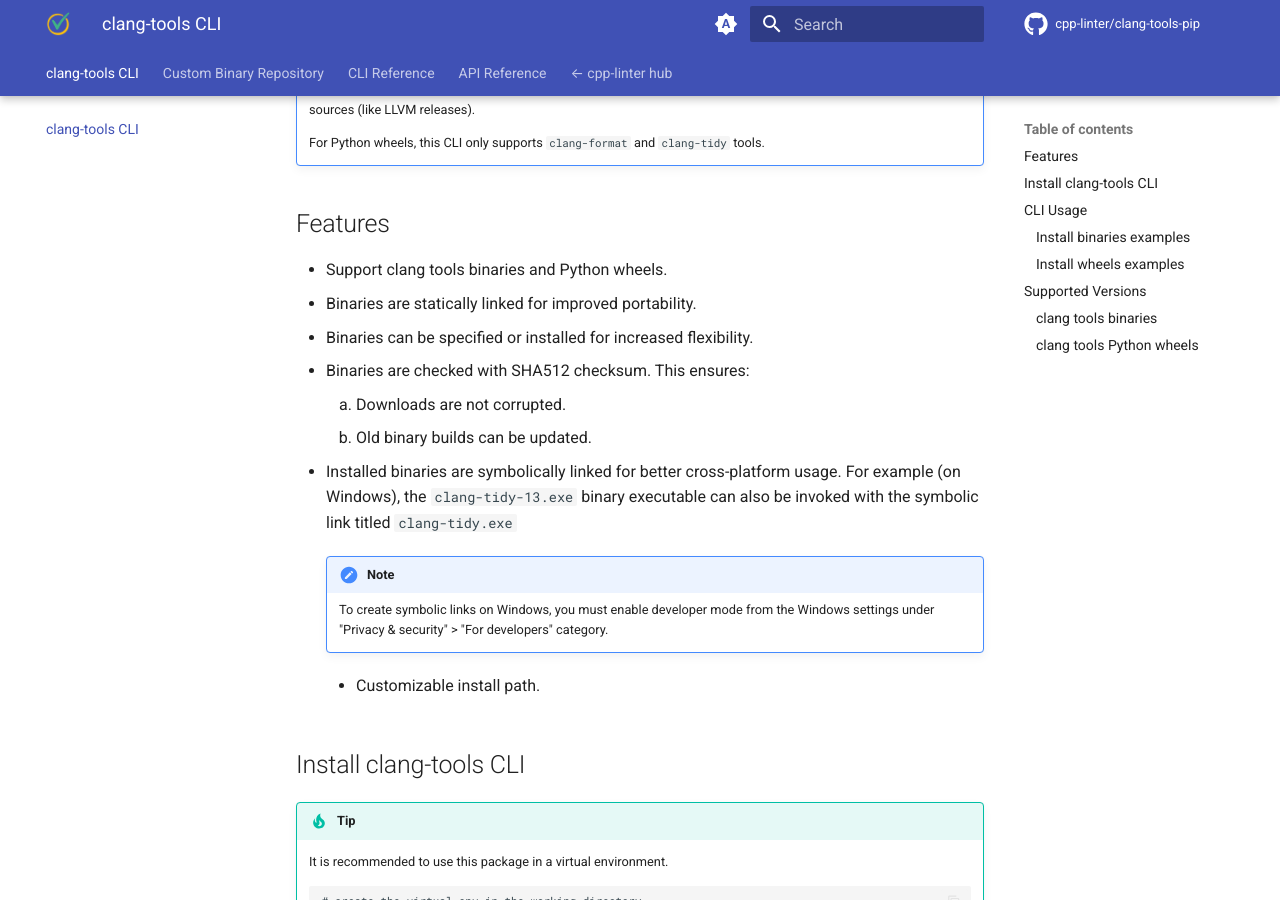
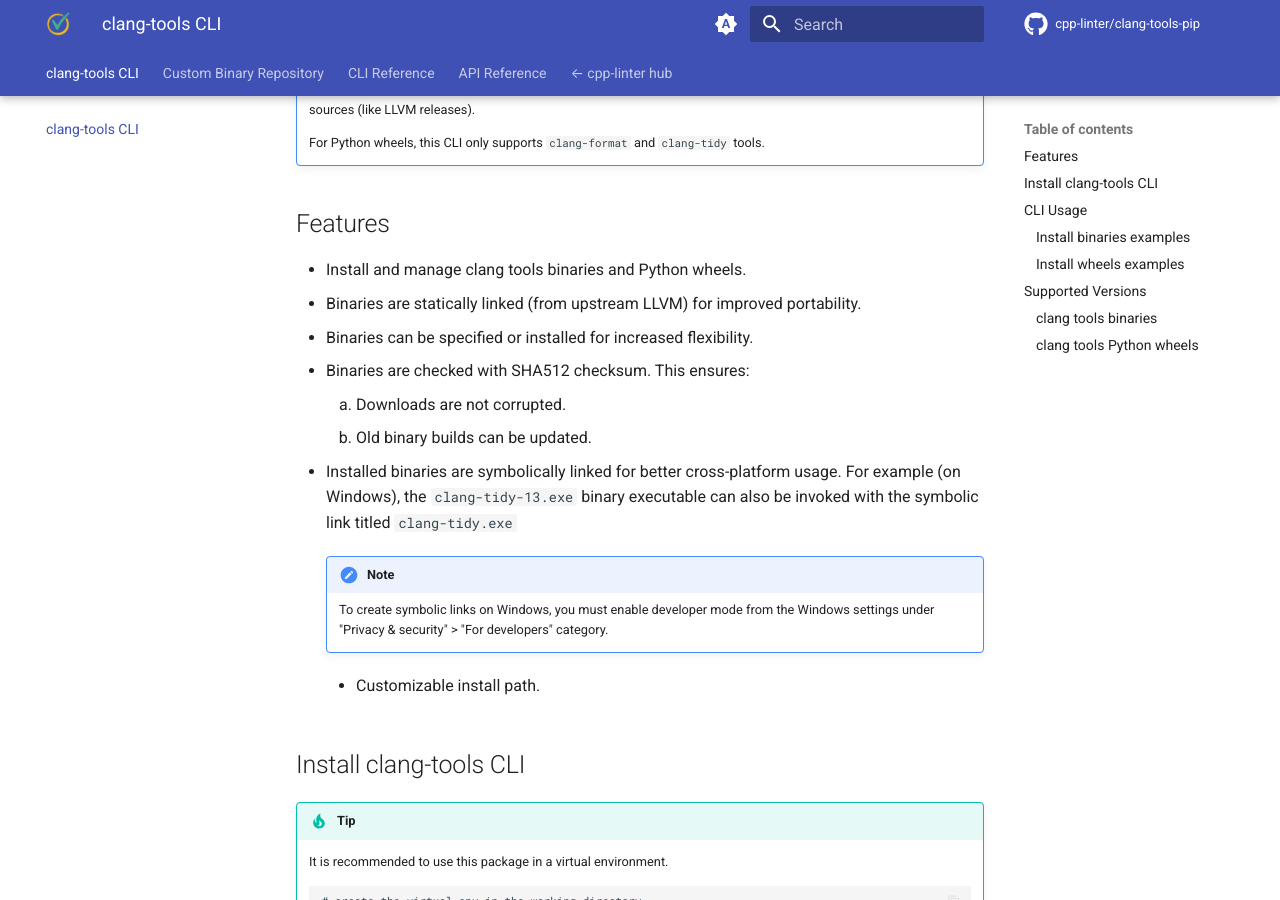
Before and after one commit to cpp-linter/clang-tools-pip, an MkDocs documentation site: the page built from docs/index.md, in a window 1280 px wide and 900 px high, scrolled down 334 px. Built offline with MkDocs 1.6.1 and Material for MkDocs 9.7.7, drawn with Linux system fonts in a browser that asks for light colours; comment, search, counter and statistics services are not loaded.

Commit message:
docs: update feature descriptions for clarity and consistency (#184)

```diff
--- a/docs/index.md
+++ b/docs/index.md
@@ -20,8 +20,8 @@
 
 ## Features
 
-- Support clang tools binaries and Python wheels.
-- Binaries are statically linked for improved portability.
+- Install and manage clang tools binaries and Python wheels.
+- Binaries are statically linked (from upstream LLVM) for improved portability.
 - Binaries can be specified or installed for increased flexibility.
 - Binaries are checked with SHA512 checksum. This ensures:
     1. Downloads are not corrupted.
```
Also changed, not shown: README.md (+2 -2 lines).
